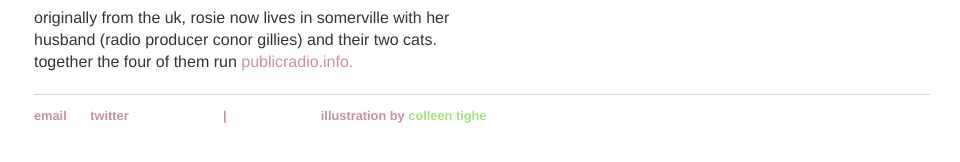
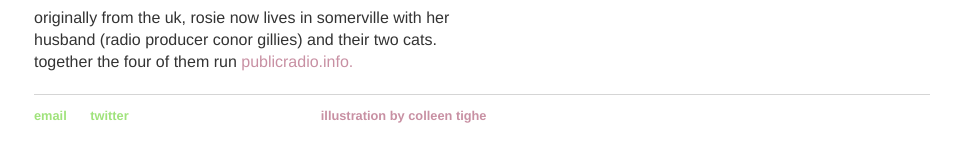
Before and after one commit to rosiebusia/rosiebusia.github.io, a Jekyll site: the page built from index.html, in a window 1280 px wide. Shown: the part 496-658 px from the top of the page, without its empty margins (86-1046 px from the left). Built offline with Jekyll 4.4.1, drawn with Linux system fonts in a browser that asks for light colours.

Commit message:
Update default.html

```diff
--- a/_layouts/default.html
+++ b/_layouts/default.html
@@ -14,10 +14,10 @@
 			</div><!-- /.container -->
 			<footer>
 			<ul><li>
-				<a href="mailto:rosie@rosiegillies.com">email</a></li>
-				<li> <a href="https://twitter.com/breadandrosie" target=”_blank”>twitter</a></li>
-				<li>&nbsp;</li><li>&nbsp;</li><li>&nbsp;</li><li>|</li><li>&nbsp;</li><li>&nbsp;</li><li>&nbsp;</li>
-				<li>illustration by <a href="https://colleentigheart.com" target="_blank"><font color="#A0E37C">colleen tighe</font></a></li>
+				<a href="mailto:rosie@rosiegillies.com"><font color="#A0E37C">email</font></a></li>
+				<li> <a href="https://twitter.com/breadandrosie" target=”_blank”><font color="#A0E37C">twitter</font></a></li>
+				<li>&nbsp;</li><li>&nbsp;</li><li>&nbsp;</li><li>&nbsp;</li><li>&nbsp;</li><li>&nbsp;</li><li>&nbsp;</li>
+				<li>illustration by <a href="https://colleentigheart.com" target="_blank">colleen tighe</a></li>
 				</ul>
 
 			</footer>
```
